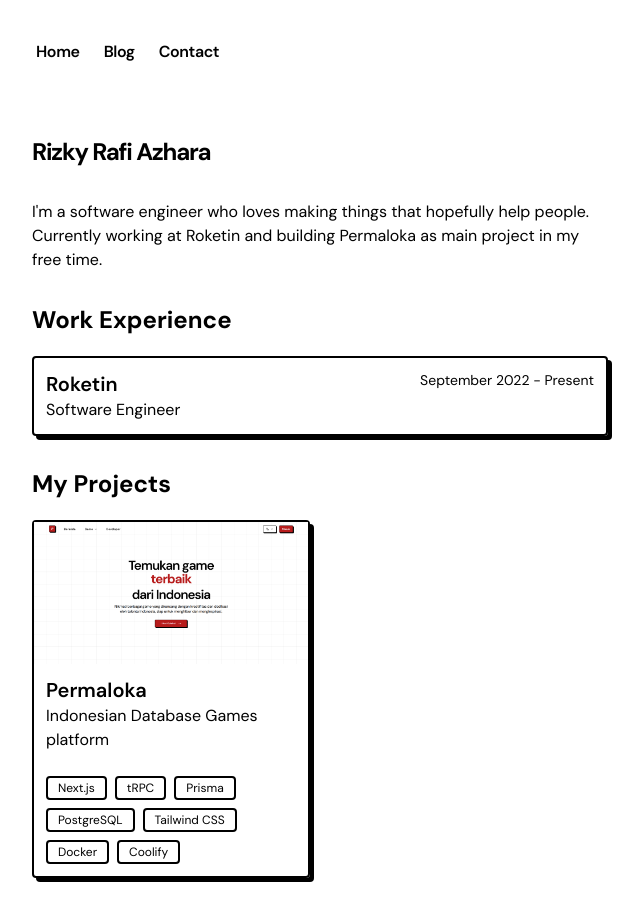
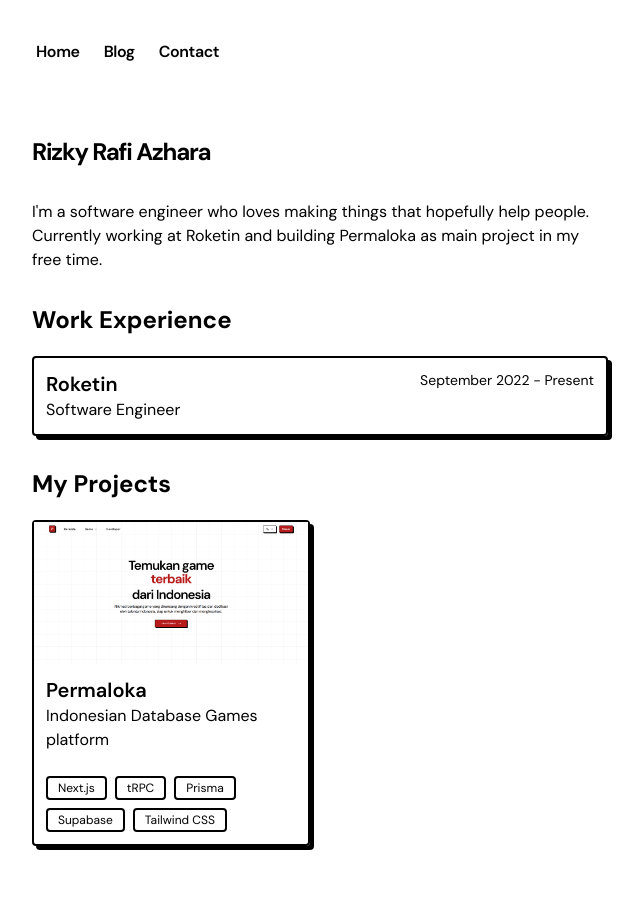
Before and after one commit to rizkraf/rizky.moe, a Next.js app: page / in a window 1280 px wide. Shown: the top 920 px of the page, without its empty margins (320-963 px from the left). Built offline with nearby package versions, Linux system fonts and the light colour scheme.

Commit message:
feat: replace PostgreSQL with Supabase in projects list

```diff
--- a/src/components/projects.tsx
+++ b/src/components/projects.tsx
@@ -19,10 +19,8 @@
       'Next.js',
       'tRPC',
       'Prisma',
-      'PostgreSQL',
+      'Supabase',
       'Tailwind CSS',
-      'Docker',
-      'Coolify'
     ],
   },
   // Add more projects as needed
```
